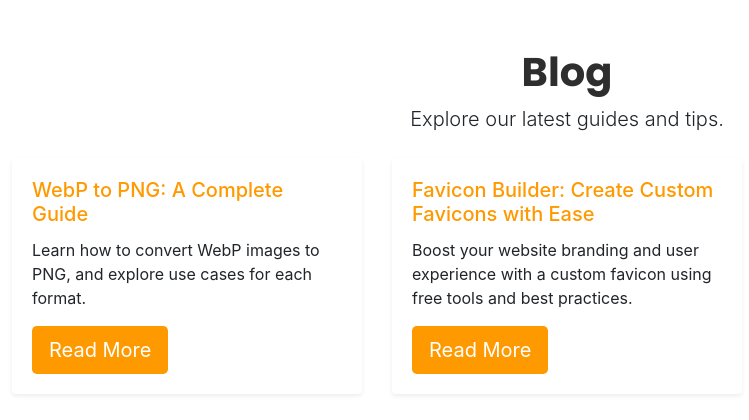
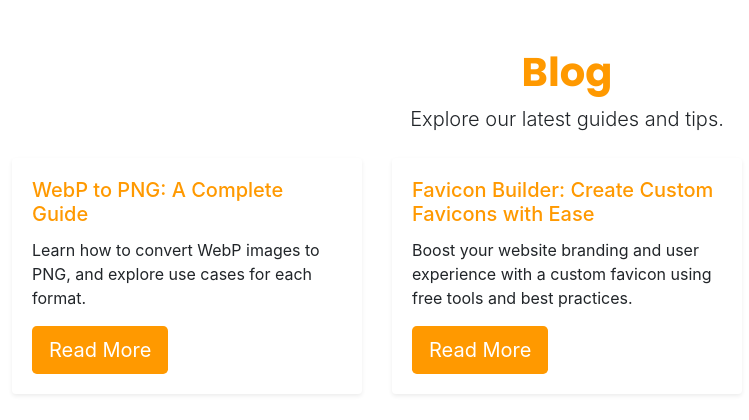
Before and after one commit to Note-To-Draft/img2img, a Flask app: page /blog in a window 1280 px wide. Shown: the part 80-500 px from the top of the page, without its empty margins (73-822 px from the left). Run offline with Flask 3, Linux system fonts and the light colour scheme; some libraries are stand-ins or nearby versions.

Commit message:
change h1 color in main styles

```diff
--- a/static/css/styles.css
+++ b/static/css/styles.css
@@ -26,5 +26,5 @@
 
 h1 {
     font-family: 'PoppinsBold', sans-serif; /* Fallback to sans-serif if the custom font fails */
-    color: #2e2e2e;
+    color: #ff9900;
 }
```
